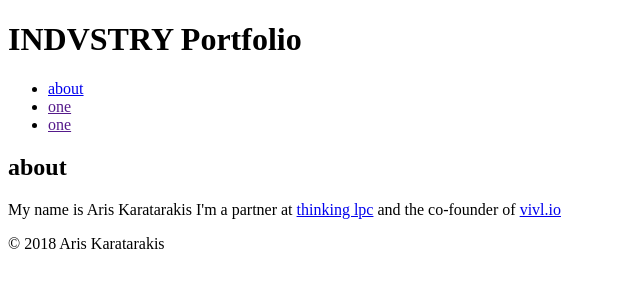
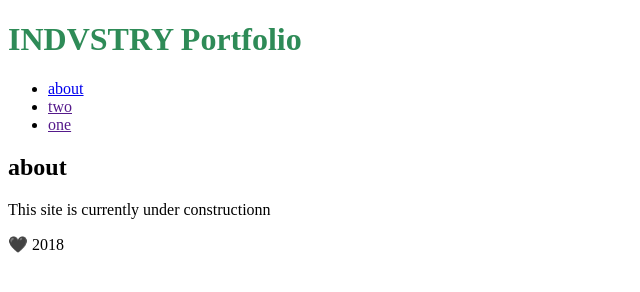
Before and after one commit to indvstry/indvstry-site, a plain HTML site: page index.html in a window 1280 px wide. Shown: the whole page, without its empty margins (0-640 px from the left). Drawn offline with Linux system fonts and the light colour scheme.

Commit message:
update index text

```diff
--- a/index.html
+++ b/index.html
@@ -1,18 +1,21 @@
 <!DOCTYPE html>
 <html lang="en">
+
 <head>
     <meta charset="UTF-8">
+    <link rel="stylesheet" href="css/style.css">
     <meta name="viewport" content="width=device-width, initial-scale=1.0">
     <meta http-equiv="X-UA-Compatible" content="ie=edge">
     <title>INDVSTRY</title>
 </head>
+
 <body>
     <header>
         <h1>INDVSTRY Portfolio</h1>
         <nav>
             <ul>
                 <li><a href="#about">about</a></li>
-                <li><a href="">one</a></li>
+                <li><a href="">two</a></li>
                 <li><a href="">one</a></li>
             </ul>
         </nav>
@@ -20,13 +23,10 @@
     <main>
         <section id="about">
             <h2>about</h2>
-            <p>My name is Aris Karatarakis I'm a partner at <a href="http://www.thinking.gr">thinking lpc</a> and the co-founder of
-                <a href="https://www.vivl.io">vivl.io</a></p>
+            <p>This site is currently under constructionn</p>
         </section>
     </main>
-    <footer>&copy; 2018 Aris Karatarakis</footer>
+    <footer>🖤 2018 </footer>
+</body>
 
-
-
-</body>
 </html>
```
